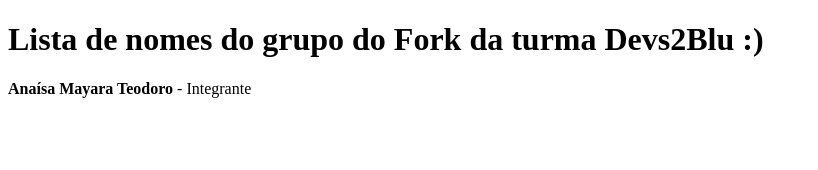
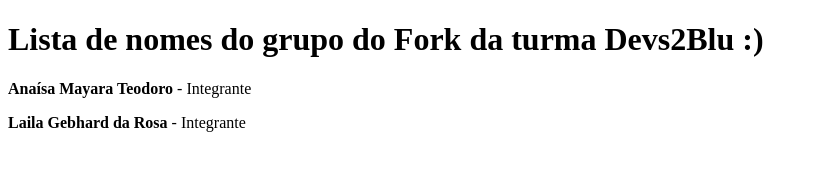
Before and after one commit to anaisateodoro/devs2bluFork2, a plain HTML site: page index.html in a window 1280 px wide. Shown: the whole page, without its empty margins (0-818 px from the left). Drawn offline with Linux system fonts and the light colour scheme.

Commit message:
commit da Laila

```diff
--- a/index.html
+++ b/index.html
@@ -9,5 +9,6 @@
 <body>
     <h1>Lista de nomes do grupo do Fork da turma Devs2Blu :)</h1>
     <p><b>Anaísa Mayara Teodoro</b> - Integrante</p>
+    <p><b>Laila Gebhard da Rosa</b> - Integrante</p>
 </body>
 </html>
```
